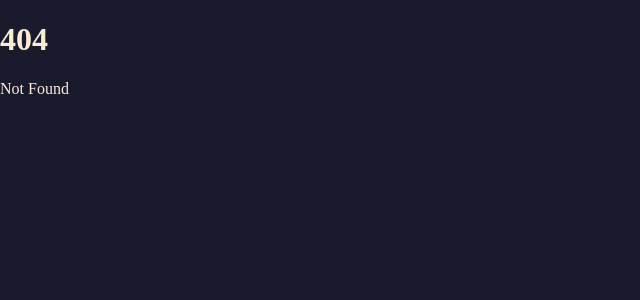
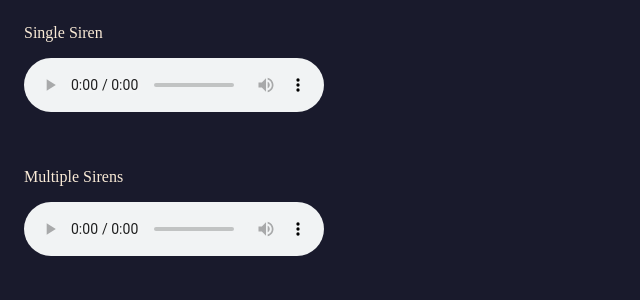
Before and after one commit to ChantalMB/DWTS-assets, a SvelteKit app: page /sound-buttons in a window 1280 px wide. Before the commit this address had no page. Shown: the top 300 px of the page, without its empty margins (0-640 px from the left). Built offline with nearby package versions, Linux system fonts and the light colour scheme.

Commit message:
updated geographia-1913 + added sound board

```diff
--- a/src/routes/+page.svelte
+++ b/src/routes/+page.svelte
@@ -1,6 +1,6 @@
 <h1>DWTS Game Assets</h1>
 <ul>
-    <li>Sound buttons</li>
+    <li><a href="/sound-buttons">Sound buttons</a></li>
     <li><a href="/game-timeline">WWII Timeline</a></li>
     <li><a href="/manchester-1926">Manchester, 1926</a></li>
     <li><a href="/bus-and-tram">Bus and Tram</a></li>
--- a/src/routes/geographia-1913/+page.svelte
+++ b/src/routes/geographia-1913/+page.svelte
@@ -9,7 +9,7 @@
                                 "body": [
                                     {
                                         "type": "TextualBody",
-                                        "value": "Greenep’s Tobacco and Sweets\n\n426 Cheetham Hill Road\n\nGreenep’s Tobacco and Sweets shop was a popular spot in Cheetham Hill. They sold Needler’s sweets as well as Cadbury’s chocolates and cocoa.\n\nThe shop was not bombed in December 1940 and was a place where families from the neighbour would meet and share community news.",
+                                        "value": "Greenep’s Tobacco and Sweets\n\nCheetham Hill Road\n\nGreenep’s Tobacco and Sweets shop was a popular spot in Cheetham Hill. They sold Needler’s sweets as well as Cadbury’s chocolates and cocoa.\n\nThe shop was not bombed in December 1940 and was a place where families from the neighbour would meet and share community news.",
                                         "purpose": "commenting"
                                     }
                                 ],
@@ -18,7 +18,7 @@
                                     "selector": {
                                         "type": "FragmentSelector",
                                         "conformsTo": "http://www.w3.org/TR/media-frags/",
-                                        "value": "xywh=pixel:3102.90283203125,863.0944213867188,0,0"
+                                        "value": "xywh=pixel:3318.751220703125,1241.8555908203125,0,0"
                                     },
                                     "renderedVia": {
                                         "name": "point"
@@ -78,7 +78,7 @@
                                 "body": [
                                     {
                                         "type": "TextualBody",
-                                        "value": "Cheetham Hill Assembly Rooms\n\n111 Cheetham Hill Road\n\nThe Assembly Rooms opened in 1857. The rooms (both large and small) drew people of the higher social classes from across the city and surrounding area. This was the spot to be for weddings, dances, and gathering gossip.",
+                                        "value": "Cheetham Hill Assembly Rooms (Community bomb shelter)\n\n111 Cheetham Hill Road\n\nThe Assembly Rooms opened in 1857. The rooms (both large and small) drew people of the higher social classes from across the city and surrounding area. This was the spot to be for weddings, dances, and gathering gossip.",
                                         "purpose": "commenting"
                                     }
                                 ],
--- /dev/null
+++ b/src/routes/sound-buttons/+page.svelte
@@ -0,0 +1,20 @@
+<div class="audio-players">
+    <div>
+        <p>Single Siren</p>
+        <audio controls src="/Siren_Single.mp3"></audio>
+    </div>
+
+    <br/>
+    <br/>
+
+    <div>
+        <p>Multiple Sirens</p>
+        <audio controls src="/Siren_Multiple.mp3"></audio>
+    </div>
+</div>
+
+<style>
+.audio-players {
+    margin: 1.5rem;
+}
+</style>
```
Also changed, not shown: 2 other files (tests, documents, lock files or other folders).
